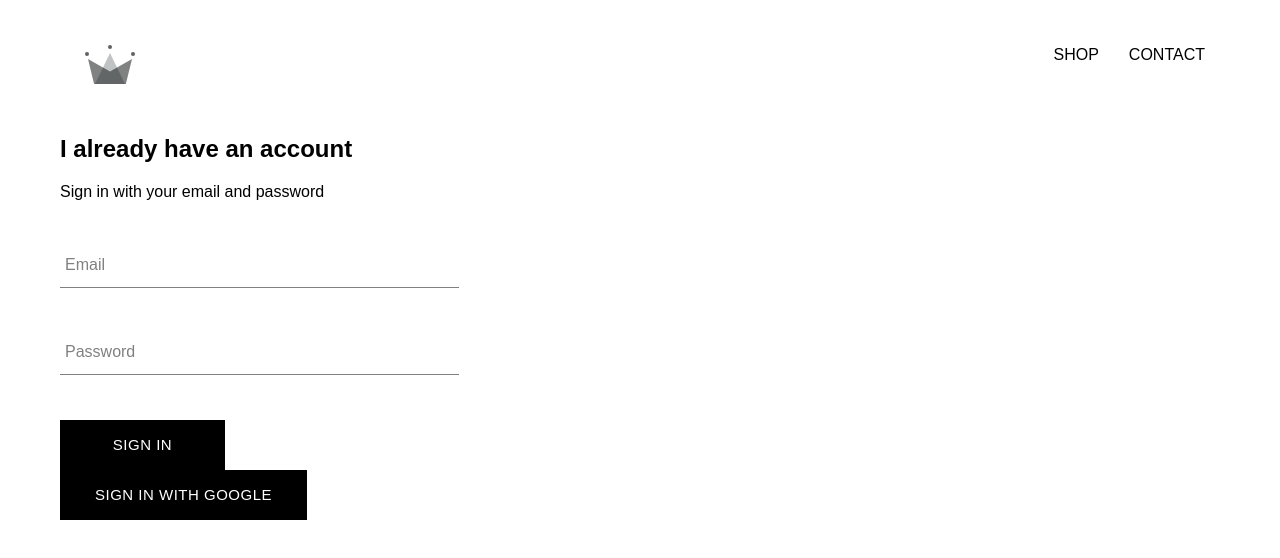
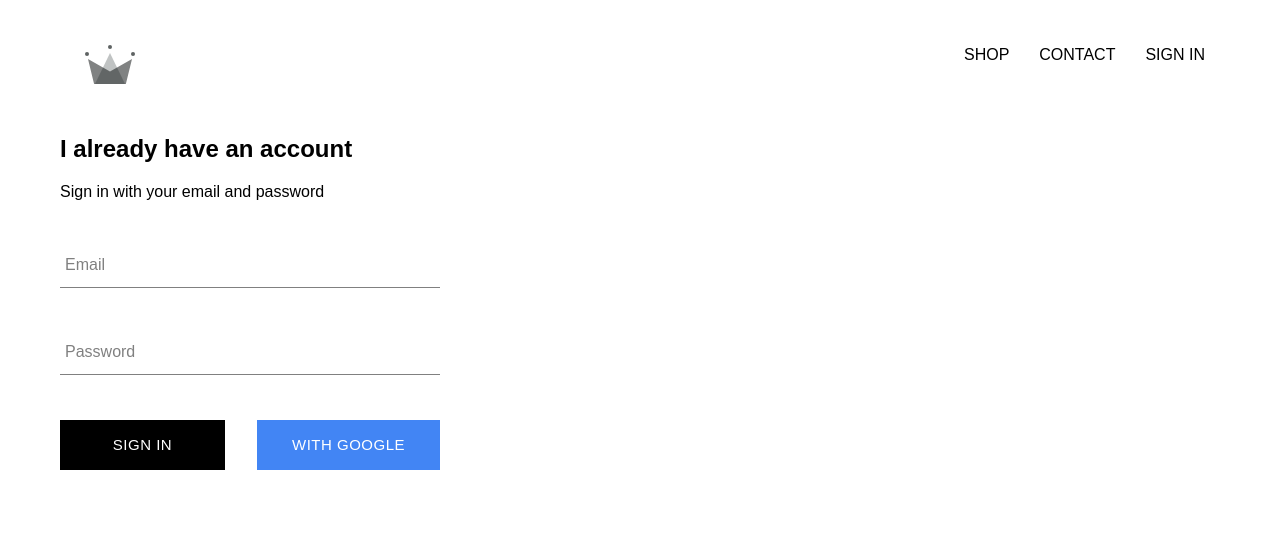
Before and after one commit to Jonaxx8/LightHeads-clothing, a React (Create React App) app: page /signin in a window 1280 px wide. Shown: the top 558 px of the page. Built offline with nearby package versions, Linux system fonts and the light colour scheme; no server answers; a web font is replaced by a local one.

Commit message:
made some changes in firebase code

```diff
--- a/src/App.css
+++ b/src/App.css
@@ -6,3 +6,6 @@
     text-decoration: none;
     color: black;
 }
+*{
+    box-sizing: border-box;
+}
--- a/src/App.js
+++ b/src/App.js
@@ -33,7 +33,7 @@
   render(){
     return (
       <div>
-        <Header/>
+        <Header currentUser={this.state.currentUser}/>
         <Switch>
           <Route exact path='/' component={HomePage} />
           <Route path='/shop' component={ShopPage} />
--- a/src/components/custom-button/custom-button.component.jsx
+++ b/src/components/custom-button/custom-button.component.jsx
@@ -2,8 +2,10 @@
 
 import './custom-button.styles.scss';
 
-const CustomButton = ({ children, ...otehrProps }) => (
-    <button className="custom-button" {...otehrProps}>
+const CustomButton = ({ children, isGoogleSignIn, ...otehrProps }) => (
+    <button
+    className={`${isGoogleSignIn ? 'google-sign-in': ''} custom-button`}
+    {...otehrProps}>
         {children}
     </button>
 );
--- a/src/components/custom-button/custom-button.styles.scss
+++ b/src/components/custom-button/custom-button.styles.scss
@@ -20,4 +20,14 @@
       color: black;
       border: 1px solid black;
     }
+
+    &.google-sign-in{
+      background-color: #4285f4;
+      color: white;
+
+      &:hover{
+        background-color: #357ae8;
+        border: none;
+      }
+    }
 }
--- a/src/components/header/header.component.jsx
+++ b/src/components/header/header.component.jsx
@@ -2,11 +2,14 @@
 
 import { Link } from "react-router-dom";
 
-import { ReactComponent as Logo } from '../../assets/crown.svg'
+import { ReactComponent as Logo } from '../../assets/crown.svg';
+
+import { auth } from "../../firebase/firebase.utill";
+
 
 import './header.styles.scss';
 
-const Header = () => (
+const Header = ({ currentUser }) => (
     <div className="header">
         <Link className="logo-container" to='/'>
             <Logo className="logo"  />
@@ -18,6 +21,14 @@
             <Link className="option" to='/shop'>
                 CONTACT
             </Link>
+            {
+                currentUser ?
+                <div className="option" onClick={() => auth.signOut()}>SIGN OUT</div>
+                :
+                <Link className="option" to='/signin'>
+                    SIGN IN
+                </Link>
+            }
         </div>
     </div>
 );
--- a/src/components/header/header.styles.scss
+++ b/src/components/header/header.styles.scss
@@ -20,6 +20,7 @@
 
       .option {
         padding: 10px 15px;
+        cursor: pointer;
       }
     }
   }
--- a/src/components/sign-in/sign-in.component.jsx
+++ b/src/components/sign-in/sign-in.component.jsx
@@ -43,13 +43,15 @@
                     label='Password'
                     required/>
 
-                    <CustomButton type="submit">
-                        Sign in
-                    </CustomButton>
-                    <CustomButton onClick={signInWithGoogle}>
-                        {' '}
-                        Sign in with Google{' '}
-                    </CustomButton>
+                    <div className= 'buttons'>
+                        <CustomButton type="submit">
+                            Sign in
+                        </CustomButton>
+                        <CustomButton onClick={signInWithGoogle} isGoogleSignIn>
+                            with Google
+                        </CustomButton>
+                    </div>
+
                 </form>
             </div>
         );
--- a/src/components/sign-in/sign-in.styles.scss
+++ b/src/components/sign-in/sign-in.styles.scss
@@ -1,9 +1,14 @@
 .sign-in{
-    width: 30vw;
+    width: 380px;
     display: flex;
     flex-direction: column;
 
     .title{
         margin: 10px 0;
     }
+
+    .buttons {
+        display: flex;
+        justify-content: space-between;
+    }
 }
```
